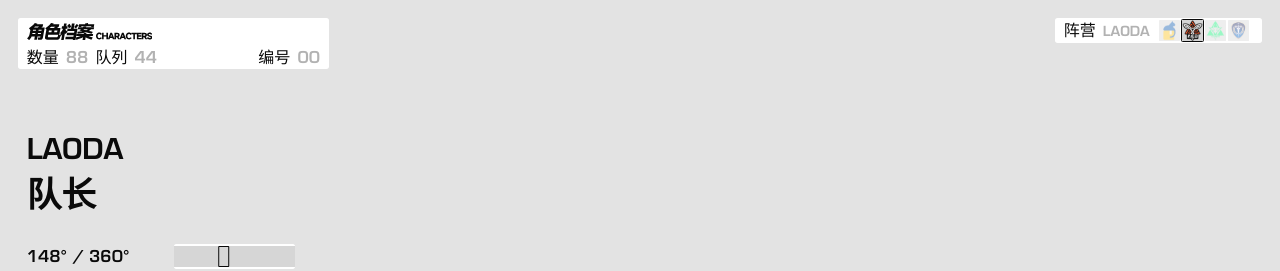
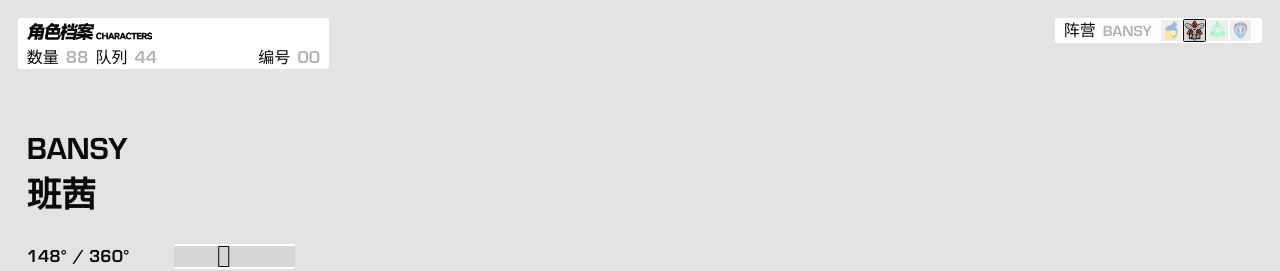
Before and after one commit to npcisen/ANANTAN1000, a Next.js app: page / in a window 1280 px wide. Shown: the top 271 px of the page. Built offline with nearby package versions, Linux system fonts and the light colour scheme; grey boxes are pictures that could not be loaded.

Commit message:
fix: collectUploadedAssetSources包含timelineLookImages和chatCards，防止上传URL被回收

```diff
--- a/public/images/ananta/published/editor-state.json
+++ b/public/images/ananta/published/editor-state.json
@@ -27,8 +27,8 @@
         "title": "队长"
       },
       "siren": {
-        "lookNumber": "LAODA",
-        "title": "队长"
+        "lookNumber": "BANSY",
+        "title": "班茜"
       },
       "warrior": {
         "lookNumber": "RICHIE",
@@ -37,9 +37,9 @@
     },
     "fontFamily": "\"Eurostile Ananta\", \"Helvetica Neue\", Arial, sans-serif",
     "hidden": {
-      "details": true,
+      "details": false,
       "figure": false,
-      "footer": true,
+      "footer": false,
       "ghosts": false,
       "header": false,
       "lookInfo": false,
@@ -75,10 +75,10 @@
       "headerMenu": "首页",
       "headerStories": "队列",
       "headerStoriesSuffix": "44",
-      "lookKicker": "LAODA",
+      "lookKicker": "BANSY",
       "lookNavLabel": "阵营",
-      "lookNavSuffix": "LAODA",
-      "lookTitle": "队长",
+      "lookNavSuffix": "BANSY",
+      "lookTitle": "班茜",
       "productsButtonLabel": "切换 //",
       "productView": ">",
       "productsClose": "Close",
@@ -105,7 +105,7 @@
         "label": "THE REBEL",
         "src": "/images/ananta/000-02.jpg",
         "video": "",
-        "current": true
+        "current": false
       },
       {
         "id": "domina",
@@ -154,8 +154,8 @@
     "chatDialogScale": 1,
     "timelineLookImages": [
       {
-        "desktop": "ananta-upload://5f522b6e-9bd0-4ba7-a398-9dd5704a9fba",
-        "mobile": "ananta-upload://8c7e84df-2f49-4186-9f09-8593550fc198",
+        "desktop": "ananta-upload://07e2fb94-e5ce-4b81-b016-cc7fc901e7f4",
+        "mobile": "ananta-upload://852550ec-19ac-4f28-8f4c-fffb7c4deda5",
         "label": "Rebel"
       },
       {
@@ -217,5 +217,5 @@
       }
     ]
   },
-  "updatedAt": "2026-07-08T00:08:26.171Z"
+  "updatedAt": "2026-07-08T00:14:45.980Z"
 }
--- a/src/components/AnantaLookPage.tsx
+++ b/src/components/AnantaLookPage.tsx
@@ -629,6 +629,8 @@ function collectUploadedAssetSources(editor: EditorState) {
     ...Object.values(editor.assets),
     ...editor.thumbs.flatMap((thumb) => [thumb.src, thumb.video]),
     ...editor.products.map((product) => product.image),
+    ...editor.timelineLookImages.flatMap((item) => [item.desktop, item.mobile]),
+    ...Object.values(editor.chatCards).map((card) => card.avatar),
   ];
 
   return Array.from(new Set(sources.filter(isUploadedAssetSource)));
```
